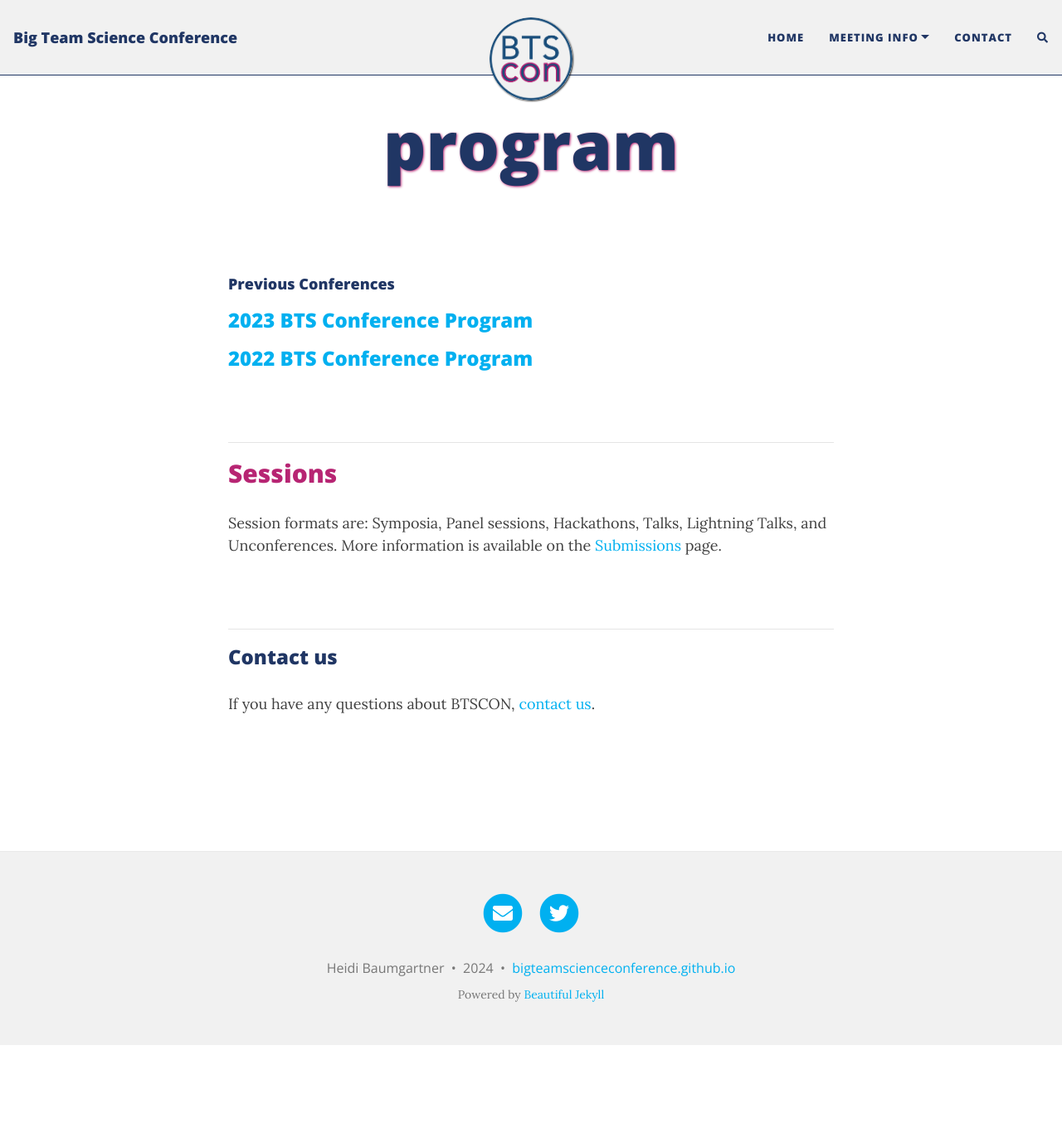
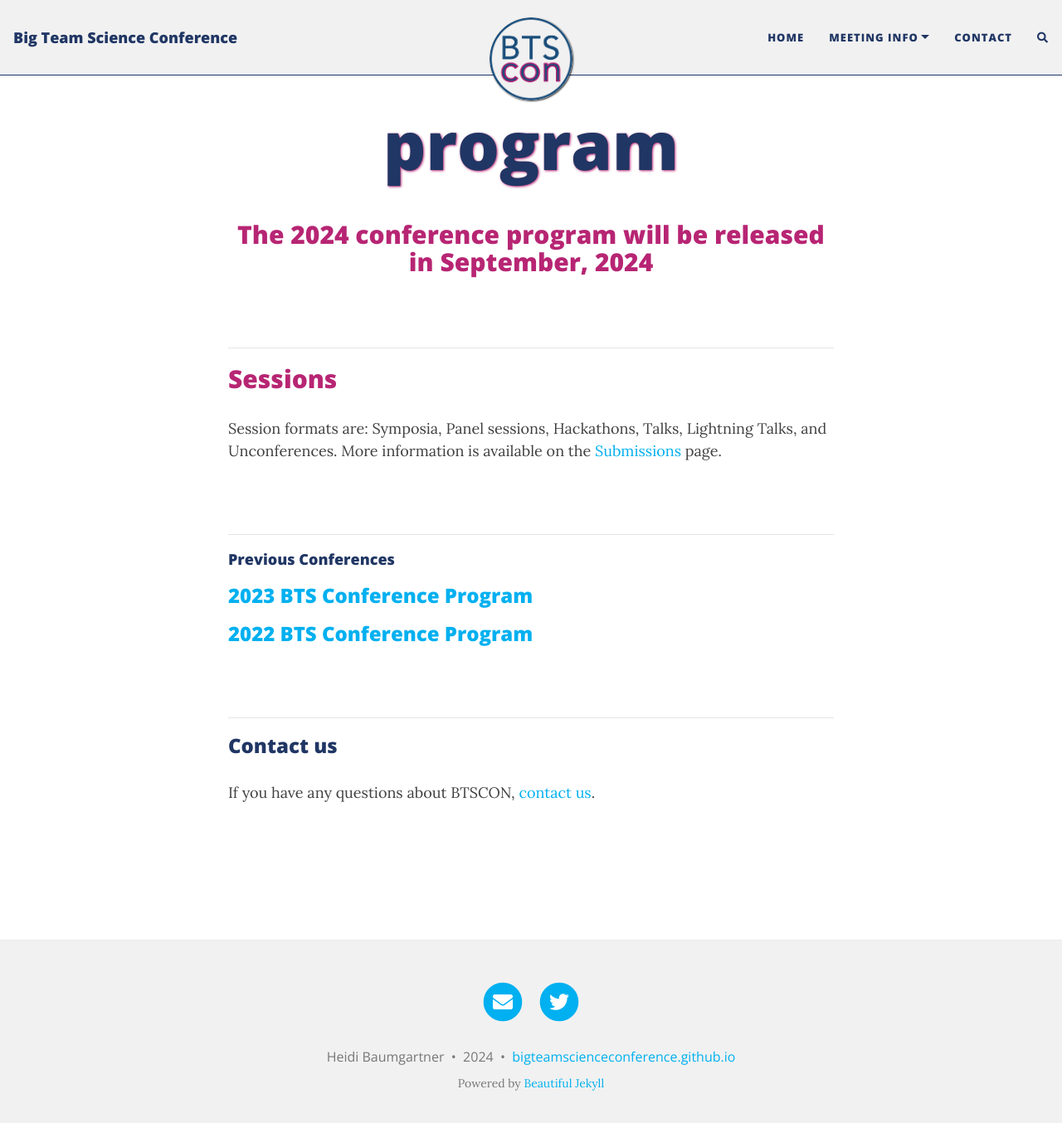
Before and after one commit to bigteamscienceconference/bigteamscienceconference.github.io, a Jekyll site: the page built from program.md, in a window 1280 px wide and 1367 px high. Shown: the top 1354 px of the window at 83% size. Built offline with Jekyll 4.4.1, drawn with Linux system fonts in a browser that asks for light colours; nearby versions of some CDN libraries; comment, search, counter and statistics services are not loaded.

Commit message:
Update program.md

```diff
--- a/program.md
+++ b/program.md
@@ -15,15 +15,11 @@ title: program
 > Note: Session times subject to change
 -->
 
+<h2 align="center">The 2024 conference program will be released in September, 2024</h2>
+
 <br>
 
-<h4>Previous Conferences</h4>
 
-<h3><a href="https://docs.google.com/document/d/1oaoYdM5wclx9PRBcThPSmPXMQvmGHZB2qbF-h7c_vok/edit?usp=sharing" target="blank">2023 BTS Conference Program</a></h3>
-
-<h3><a href="https://docs.google.com/document/d/17m6t7or53uvFErIW_WHvegwlwV2Cq_rvG5ny-4cBkpM/edit?usp=sharing" target="blank">2022 BTS Conference Program</a></h3>
-
-<br>
 
 ***
 
@@ -45,6 +41,16 @@ Session formats are: Symposia, Panel sessions, Hackathons, Talks, Lightning Talk
 ***
 -->
 
+<h4>Previous Conferences</h4>
+
+<h3><a href="https://docs.google.com/document/d/1oaoYdM5wclx9PRBcThPSmPXMQvmGHZB2qbF-h7c_vok/edit?usp=sharing" target="blank">2023 BTS Conference Program</a></h3>
+
+<h3><a href="https://docs.google.com/document/d/17m6t7or53uvFErIW_WHvegwlwV2Cq_rvG5ny-4cBkpM/edit?usp=sharing" target="blank">2022 BTS Conference Program</a></h3>
+
+<br>
+
+***
+
 ### Contact us
 If you have any questions about BTSCON, [contact us](mailto:bigteamscienceconference@gmail.com).
 
```
